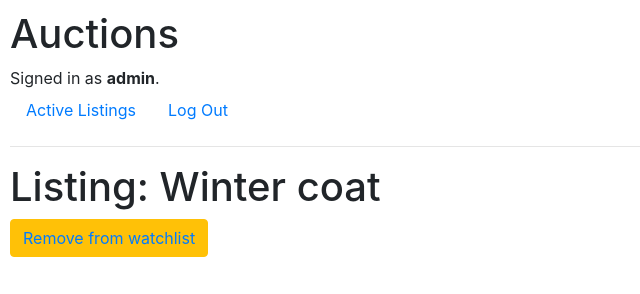
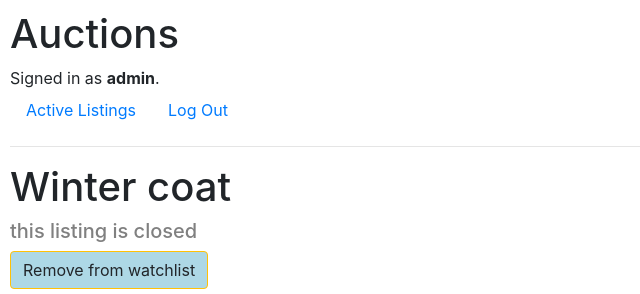
Before and after one commit to ThisisAngelina/commerce, a Django app: page /listing/1 in a window 1280 px wide. Shown: the top 294 px of the page, without its empty margins (0-640 px from the left). Run offline with Django 3.2, Linux system fonts and the light colour scheme; a user stored in the database is signed in; data comes from the database, SQL or seed files in the repository; both versions use the stored data as it was after the commit; some libraries are stand-ins or nearby versions.

Commit message:
implement close_listing functionality

```diff
--- a/commerce/auctions/models.py
+++ b/commerce/auctions/models.py
@@ -23,6 +23,8 @@ class Listing(models.Model):
     image_url = models.URLField(max_length=200, blank = True, null = True) #the url can be blank
     open =  models.BooleanField(default = True) #the standard status for a listing is "open"
     created_at =models.DateTimeField(auto_now_add=True) #automatically add the timestamp to the listing - useful to sort the listings chronologically for the display
+    winner = models.ForeignKey(User, related_name="purchases", on_delete=models.SET_NULL, null=True, blank=True) #if the acquiror deletes tjeir account, this field is set to Null
+    sold_for = models.FloatField(null=True, blank=True)
 
     def __str__(self):
         return f"{self.title} starting at {self.starting_bid}"
--- a/commerce/auctions/templates/auctions/listing_view.html
+++ b/commerce/auctions/templates/auctions/listing_view.html
@@ -9,11 +9,25 @@
    {% endfor %}
 {% endif %}
 
-<h1>Listing: {{listing.title}}</h1>
+<h1>{{listing.title}}</h1>
+{% if closed %}
+<h5 style="color:grey;"> this listing is closed </h5>
+{% endif %}
 
-<!-- first button -->
+<!-- watchlist and close_listing buttons -->
 
-<button class="btn btn-warning mb-5"> <a href="{% url 'add_to_remove_from_watchlist' listing.pk %}"> {{ watchlist_button }} watchlist</a></button>
+<div>
+    {% if can_close %}
+        {% if not closed %}
+        <a href="{% url 'close_listing' listing.pk %}" class="btn btn-secondary mb-3">Close this listing</a>
+        {% endif %}
+    {% else %}
+        <a href="{% url 'add_to_remove_from_watchlist' listing.pk %}" class="btn btn-warning mb-2" style="background-color: lightblue;">
+            {{ watchlist_button|safe }} watchlist
+        </a>
+    {% endif %}
+</div>
+
 
 
 <!-- listing's image -->
--- a/commerce/auctions/urls.py
+++ b/commerce/auctions/urls.py
@@ -10,6 +10,7 @@ urlpatterns = [
     path('listing/<int:pk>', views.ListingDetailView.as_view(), name='listing_view'),
     path('bid/<int:listing_id>', views.place_bid, name='bid'),
     path('watch/<int:listing_id>', views.add_to_remove_from_watchlist, name='add_to_remove_from_watchlist'),
+    path('close/<int:listing_id>', views.close_listing, name='close_listing'),
 
     #add name='bid' url for bidding
 
--- a/commerce/auctions/views.py
+++ b/commerce/auctions/views.py
@@ -39,7 +39,7 @@ def login_view(request):
 
 def logout_view(request):
     logout(request)
-    return HttpResponseRedirect(reverse("index"))
+    return HttpResponseRedirect(reverse("login"))
 
 
 def register(request):
@@ -94,7 +94,8 @@ class ListingDetailView(LoginRequiredMixin, DetailView):
     def get_context_data(self, **kwargs):
         context = super().get_context_data(**kwargs)
         user = self.request.user
-        requested_listing = self.kwargs.get('pk')
+        requested_listing_id = self.kwargs.get('pk')
+        requested_listing = Listing.objects.get(pk=requested_listing_id)
 
         #bids-related context
         context['bids'] = Bid.objects.filter(listing=requested_listing)
@@ -108,6 +109,14 @@ class ListingDetailView(LoginRequiredMixin, DetailView):
             context['watchlist_button'] = "Remove from" #if the item is already in the user's watchlist, make it impossible to add to the watchlist
         except ObjectDoesNotExist:
             context['watchlist_button'] = "Add to"
+
+        # 'close this listing' button-related context
+        if requested_listing.user == user:
+            context['can_close'] = True #needed so that the 'close this listing' button is displayed only if the listing's author is the signed in user herself
+
+        # context for whether the listing is already closed
+        if requested_listing.open == False:
+            context['closed'] = True #display a note on the listing_view page that the listing is closed
 
         return context
 
@@ -161,3 +170,29 @@ def add_to_remove_from_watchlist(request, listing_id):
         messages.success(request, "The item was removed from your watchlist")
 
     return redirect('listing_view', pk=listing_id)
+
+
+# allow the creator of the listing to close the listing
+@login_required
+def close_listing(request, listing_id):
+
+    listing = Listing.objects.get(pk=listing_id)
+    listing.open = False
+    listing.save()
+
+    #define the winner of the auction: the person with the maximum bid
+    try:
+        purchaser = Bid.objects.filter(listing=listing).order_by('-bid').first().user
+        sold_for = Bid.objects.filter(listing=listing).order_by('-bid').first().bid
+        #save this information in the listing's Listing model object
+        listing.winner = purchaser
+        listing.sold_for = sold_for
+        listing.save()
+        messages.success(request, f"The listing was successfully closed. The winner is  {purchaser.username}")
+        return redirect('listing_view', pk=listing_id)
+
+    except ObjectDoesNotExist: #if there were no bids for the listing
+        listing.winner = None
+        listing.save()
+        messages.success(request, "The listing was successfully closed")
+        return redirect('listing_view', pk=listing_id)
--- a/commerce/commerce/settings.py
+++ b/commerce/commerce/settings.py
@@ -27,6 +27,8 @@ DEBUG = True
 
 ALLOWED_HOSTS = []
 
+# settings.py
+#LOGIN_URL = 'login'
 
 # Application definition
 
```
Also changed, not shown: commerce/db.sqlite3.
